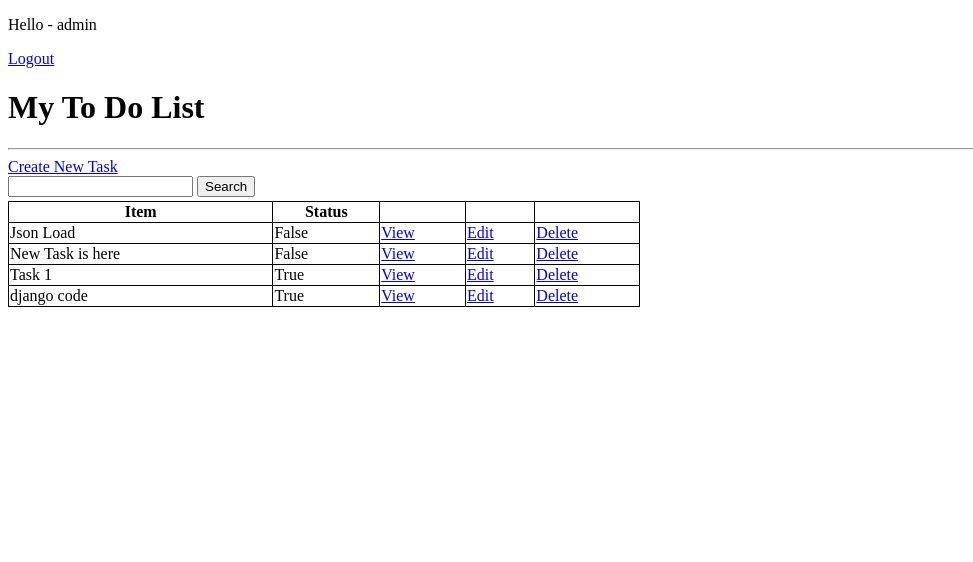
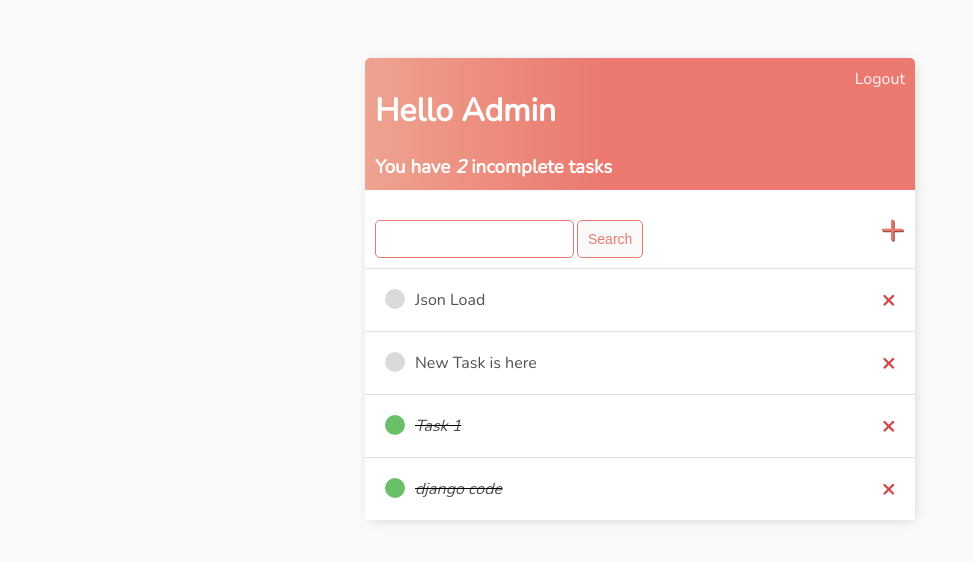
Before and after one commit to shadhin-int/Only-Django, a Django app: page / in a window 1280 px wide. Shown: the top 562 px of the page, without its empty margins (0-973 px from the left). Run offline with Django 3.2, Linux system fonts and the light colour scheme; a user stored in the database is signed in; data comes from the database, SQL or seed files in the repository; both versions use the stored data as it was after the commit.

Commit message:
custom design

```diff
--- /dev/null
+++ b/todo_list/base/templates/base/main.html
@@ -0,0 +1,154 @@
+<!DOCTYPE html>
+<html lang="en">
+
+<head>
+    <meta charset="UTF-8">
+    <meta http-equiv="X-UA-Compatible" content="IE=edge">
+    <meta name="viewport" content="width=device-width, initial-scale=1.0">
+    <title>To Do Items</title>
+    <meta name="description" content="">
+
+    <link rel="preconnect" href="https://fonts.googleapis.com">
+    <link rel="preconnect" href="https://fonts.gstatic.com" crossorigin>
+    <link href="https://fonts.googleapis.com/css2?family=Nunito:wght@200&display=swap" rel="stylesheet">
+
+
+    <style>
+        body {
+            background-color: #FAFAFA;
+            font-family: 'Nunito', sans-serif;
+            padding-top: 50px;
+        }
+
+        h1,
+        h2,
+        h3,
+        h4,
+        h5,
+        h6,
+            {
+            font-family: 'Raleway', sans-serif;
+        }
+
+        .container {
+            max-width: 550px;
+            margin: auto;
+            background-color: #fff;
+            -webkit-box-shadow: 2px 2px 13px -4px rgba(0, 0, 0, 0.21);
+            box-shadow: 2px 2px 13px -4px rgba(0, 0, 0, 0.21);
+
+        }
+
+        .header-bar {
+            display: flex;
+            justify-content: space-between;
+            color: #fff;
+            padding: 10px;
+            border-radius: 5px 5px 0 0;
+            background: linear-gradient(90deg, #EEA390 0%, #EB796F 43%, #EB796F 100%);
+        }
+
+        .header-bar a {
+            color: rgb(247, 247, 247);
+            text-decoration: none;
+        }
+
+        .task-wrapper {
+            display: flex;
+            align-items: center;
+            justify-content: space-between;
+            padding: 20px;
+            background-color: #fff;
+            border-top: 1px solid rgb(226, 226, 226);
+        }
+
+        .task-title {
+            display: flex;
+        }
+
+        .task-title a {
+            text-decoration: none;
+            color: #4b5156;
+            margin-left: 10px;
+        }
+
+        .task-complete-icon {
+            height: 20px;
+            width: 20px;
+            background-color: rgb(105, 192, 105);
+            border-radius: 50%;
+        }
+
+        .task-incomplete-icon {
+            height: 20px;
+            width: 20px;
+            background-color: rgb(218, 218, 218);
+            border-radius: 50%;
+        }
+
+        .delete-link {
+            text-decoration: none;
+            font-weight: 900;
+            color: #cf4949;
+            font-size: 22px;
+            line-height: 0;
+        }
+
+        #search-add-wrapper {
+            display: flex;
+            justify-content: space-between;
+            align-items: center;
+            padding: 10px;
+        }
+
+        #add-link {
+            color: #EB796F;
+            text-decoration: none;
+            font-size: 42px;
+            text-shadow: 1px 1px #81413b;
+        }
+
+        input[type=text],
+        input[type=password],
+        textarea {
+            border: 1px solid #EB796F;
+            border-radius: 5px;
+            padding: 10px;
+            width: 90%;
+            margin-right: 3px;
+        }
+
+        label {
+            padding-top: 10px !important;
+            display: block;
+        }
+
+        .button {
+            border: 1px solid #EB796F;
+            background-color: #FAFAFA;
+            color: #EB796F;
+            padding: 10px;
+            font-size: 14px;
+            border-radius: 5px;
+            cursor: pointer;
+            text-decoration: none;
+        }
+
+        .card-body {
+            padding: 20px;
+        }
+    </style>
+</head>
+
+<body>
+    <div class="container">
+
+        {% block content %}
+
+        {% endblock content %}
+
+
+    </div>
+</body>
+
+</html>
--- a/todo_list/base/templates/base/task_list.html
+++ b/todo_list/base/templates/base/task_list.html
@@ -1,46 +1,64 @@
-<!DOCTYPE html>
-<html lang="en">
+{% extends 'base/main.html' %}
 
-<head>
-    <meta charset="UTF-8">
-    <title>Todo-List</title>
+{% block content %}
 
-    <style>
-        table, th, td {
-            border:1px solid black;
-            border-collapse: collapse;
-        }
-</style>
-</head>
-
-<body>
+<div class="header-bar">
+    <div>
+        <h1>Hello {{request.user|title}}</h1>
+        <h3 style="margin: 0;">You have <i>{{count}}</i> incomplete task{{count|pluralize:"s"}}</h3>
+    </div>
 
     {% if request.user.is_authenticated %}
-    <p>Hello - {{request.user}}</p>
     <a href="{% url 'logout' %}">Logout</a>
 
     {% else %}
     <a href="{% url 'login' %}">Login</a>
     {%endif%}
+</div>
 
-    <h1> My To Do List</h1>
+<div id="search-add-wrapper">
+    <form method="GET" style="margin-top: 20px;display: flex;">
+        <input type="text" name="search-area" value="{{search_input}}">
+        <input class="button" type="submit" value="Search">
+    </form>
+    <a id="add-link" href="{% url 'task-create' %}">&#x2b;</a>
+</div>
 
-    <hr>
-    <a href="{% url 'task-create' %}">Create New Task</a>
+<!-- <h1> My To Do List</h1>
+<a href="{% url 'task-create' %}">Create New Task</a> -->
 
-    <form method="get" style="padding-bottom: 4px">
+<!--Search-->
+<!-- <form method="get" style="padding-bottom: 4px">
     <label>
         <input type="text" name="search-area" value="{{search_input}}">
     </label>
     <input type="submit" value="Search">
-    </form>
-<!--    <hr>-->
-    <table style="width:50%">
-        <tr>
+</form> -->
+<div class="task-items-wrapper">
+    {% for task in tasks%}
+    <div class="task-wrapper">
+        {%if task.complete %}
+        <div class="task-title">
+            <div class="task-complete-icon"></div>
+            <i><s><a href="{% url 'task-update' task.id %}">{{task}}</a></s></i>
+        </div>
+        <!-- <a class="delelte-link" href="{% url 'task-delete' task.id %}">&#215;</a> -->
+        {% else %}
+        <div class="task-title">
+            <div class="task-incomplete-icon"></div>
+            <a href="{% url 'task-update' task.id %}">{{task}}</a>
+        </div>
+        {%endif%}
+        <a class="delete-link" href="{% url 'task-delete' task.id %}">&#215;</a>
+    </div>
+    {%endfor%}
+
+</div>
+
+<!-- <table style="width:50%"> -->
+<!-- <tr>
         <th>Item</th>
         <th>Status</th>
-            <th></th>
-            <th></th>
         <th></th>
     </tr>
     {% for task in tasks %}
@@ -54,8 +72,6 @@
     </tr>
     {% empty %}
     <h3>No items in the list</h3>
-        {% endfor %}
-    </table>
-</body>
-
-</html>
+    {% endfor %} -->
+<!-- </table> -->
+{% endblock content %}
--- a/todo_list/base/views.py
+++ b/todo_list/base/views.py
@@ -32,7 +32,7 @@ class RegisterPage(FormView):
             login(self.request, user)
         return super(RegisterPage, self).form_valid(form)
 
-    def get(self, request, *args, **kwargs):
+    def get(self, *args, **kwargs):
         if self.request.user.is_authenticated:
             return redirect('tasks')
         return super(RegisterPage, self).get(*args, **kwargs)
@@ -50,7 +50,8 @@ class TaskList(LoginRequiredMixin, ListView):
         search_input = self.request.GET.get('search-area') or ''
 
         if search_input:
-            context['tasks'] = context['tasks'].filter(title__startswith=search_input)
+            context['tasks'] = context['tasks'].filter(
+                title__startswith=search_input)
         context['search_input'] = search_input
 
         return context
```
Also changed, not shown: todo_list/base/templates/base/login.html (+12 -6 lines), todo_list/base/templates/base/register.html (+12 -16 lines), todo_list/base/templates/base/task_confirm_delete.html (+14 -15 lines), todo_list/base/templates/base/task_form.html (+14 -15 lines), todo_list/db.sqlite3. Lines whose indentation alone changed are shown as unchanged.
